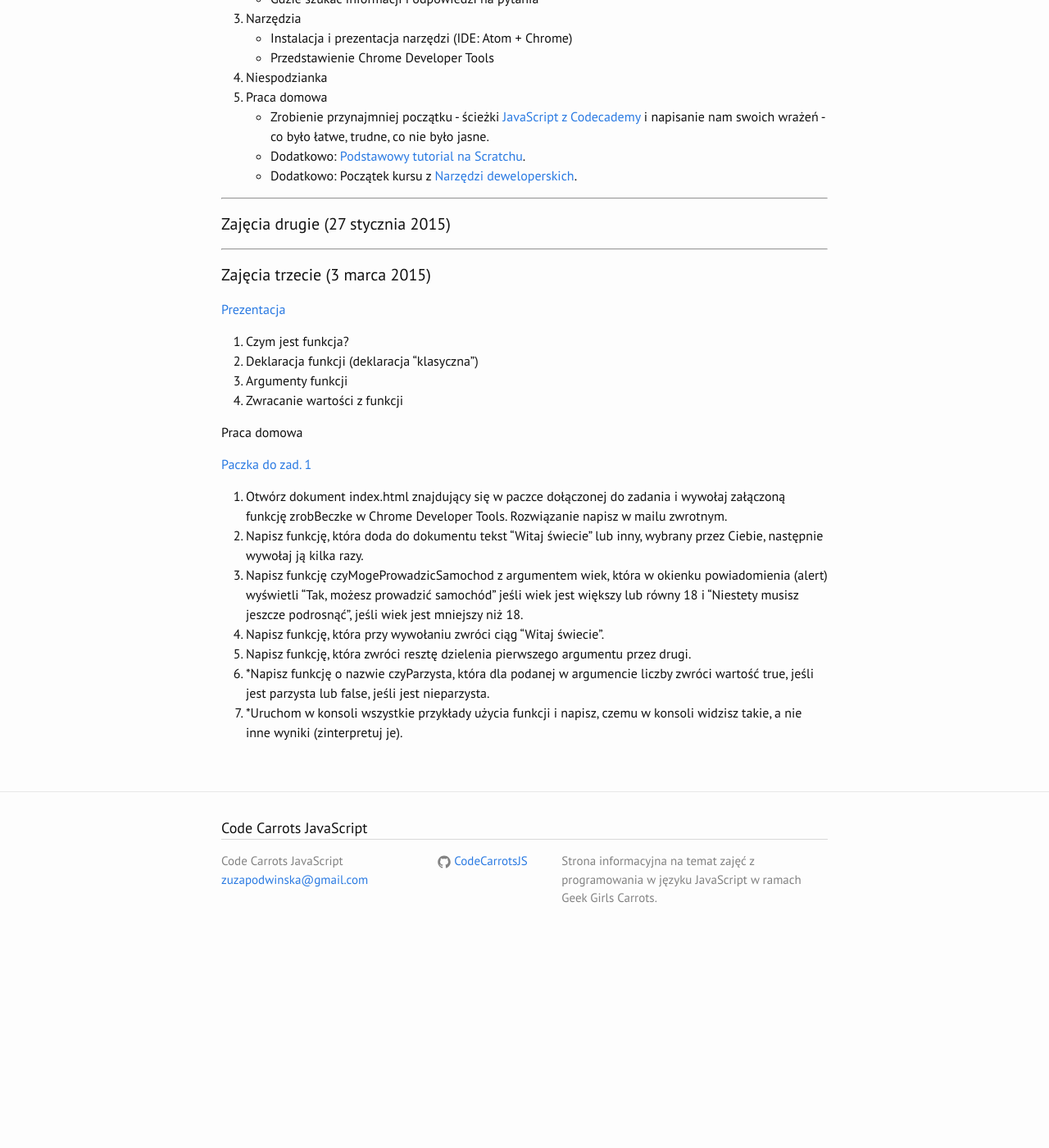
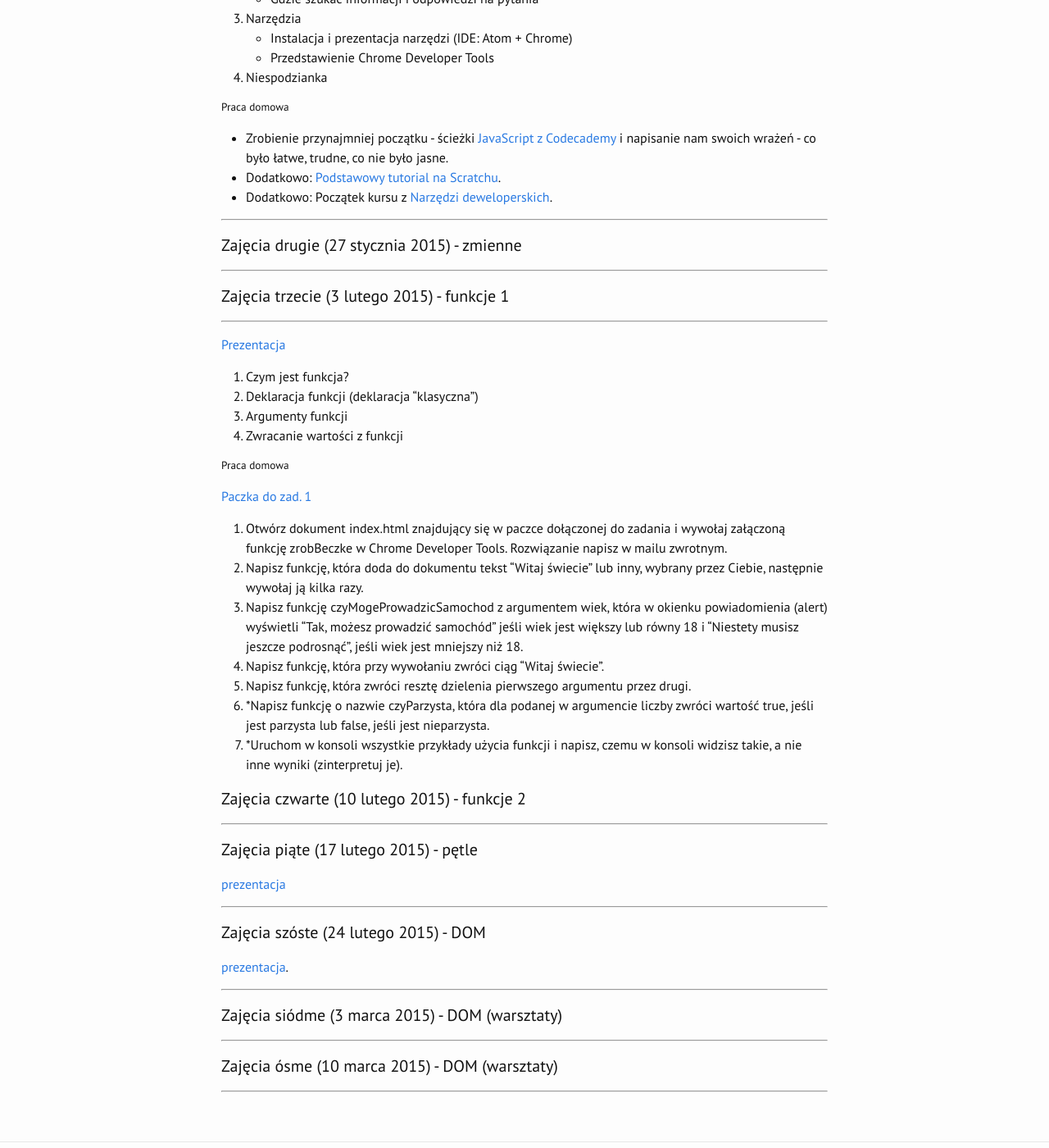
Before and after one commit to CodeCarrotsJS/CodeCarrotsJS.github.io, a Jekyll site: the page built from schedule.md, in a window 1280 px wide and 1400 px high, scrolled down 561 px. Shown: the whole window at 82% size. Built offline with Jekyll 4.4.1, drawn with Linux system fonts in a browser that asks for light colours; before the commit the page ends 1728 px from its top, so only the background shows below that; some of the changed text lies outside the part shown.

Commit message:
Updated schedule.

```diff
--- a/schedule.md
+++ b/schedule.md
@@ -23,17 +23,20 @@ permalink: /schedule/
     * Instalacja i prezentacja narzędzi (IDE: Atom + Chrome)
     * Przedstawienie Chrome Developer Tools
 5. Niespodzianka
-6. Praca domowa
-    * Zrobienie przynajmniej początku - ścieżki [JavaScript z Codecademy](http://www.codecademy.com/en/tracks/javascript) i napisanie nam swoich wrażeń - co było łatwe, trudne, co nie było jasne.
-    * Dodatkowo: [Podstawowy tutorial na Scratchu](http://scratch.mit.edu/projects/editor/?tip_bar=getStarted).
-    * Dodatkowo: Początek kursu z [Narzędzi deweloperskich](http://discover-devtools.codeschool.com/).
+
+##### Praca domowa
+
+* Zrobienie przynajmniej początku - ścieżki [JavaScript z Codecademy](http://www.codecademy.com/en/tracks/javascript) i napisanie nam swoich wrażeń - co było łatwe, trudne, co nie było jasne.
+* Dodatkowo: [Podstawowy tutorial na Scratchu](http://scratch.mit.edu/projects/editor/?tip_bar=getStarted).
+* Dodatkowo: Początek kursu z [Narzędzi deweloperskich](http://discover-devtools.codeschool.com/).
 
 ----
 
-#### Zajęcia drugie (27 stycznia 2015)
+#### Zajęcia drugie (27 stycznia 2015) - zmienne
 ----
 
-#### Zajęcia trzecie (3 marca 2015)
+#### Zajęcia trzecie (3 lutego 2015) - funkcje 1
+----
 
 [Prezentacja](http://codecarrotsjs.github.io/prezentacja-funkcje/)
 
@@ -42,7 +45,7 @@ permalink: /schedule/
 3. Argumenty funkcji
 4. Zwracanie wartości z funkcji
 
-Praca domowa
+##### Praca domowa
 
 [Paczka do zad. 1](http://codecarrotsjs.github.io/files/Funkcje-Zad1.zip)
 
@@ -53,3 +56,25 @@ Praca domowa
 5. Napisz funkcję, która zwróci resztę dzielenia pierwszego argumentu przez drugi.
 6. *Napisz funkcję o nazwie czyParzysta, która dla podanej w argumencie liczby zwróci wartość true, jeśli jest parzysta lub false, jeśli jest nieparzysta.
 7. *Uruchom w konsoli wszystkie przykłady użycia funkcji i napisz, czemu w konsoli widzisz takie, a nie inne wyniki (zinterpretuj je).
+
+#### Zajęcia czwarte (10 lutego 2015) - funkcje 2
+----
+
+#### Zajęcia piąte (17 lutego 2015) - pętle
+
+[prezentacja](http://codecarrotsjs.github.io/loops/)
+
+----
+
+#### Zajęcia szóste (24 lutego 2015) - DOM
+
+[prezentacja](http://codecarrotsjs.github.io/prezentacja-dom/#/).
+
+----
+
+#### Zajęcia siódme (3 marca 2015) - DOM (warsztaty)
+
+----
+
+#### Zajęcia ósme (10 marca 2015) - DOM (warsztaty)
+----
```
Also changed, not shown: other parts of schedule.md (+1 -1 lines).
